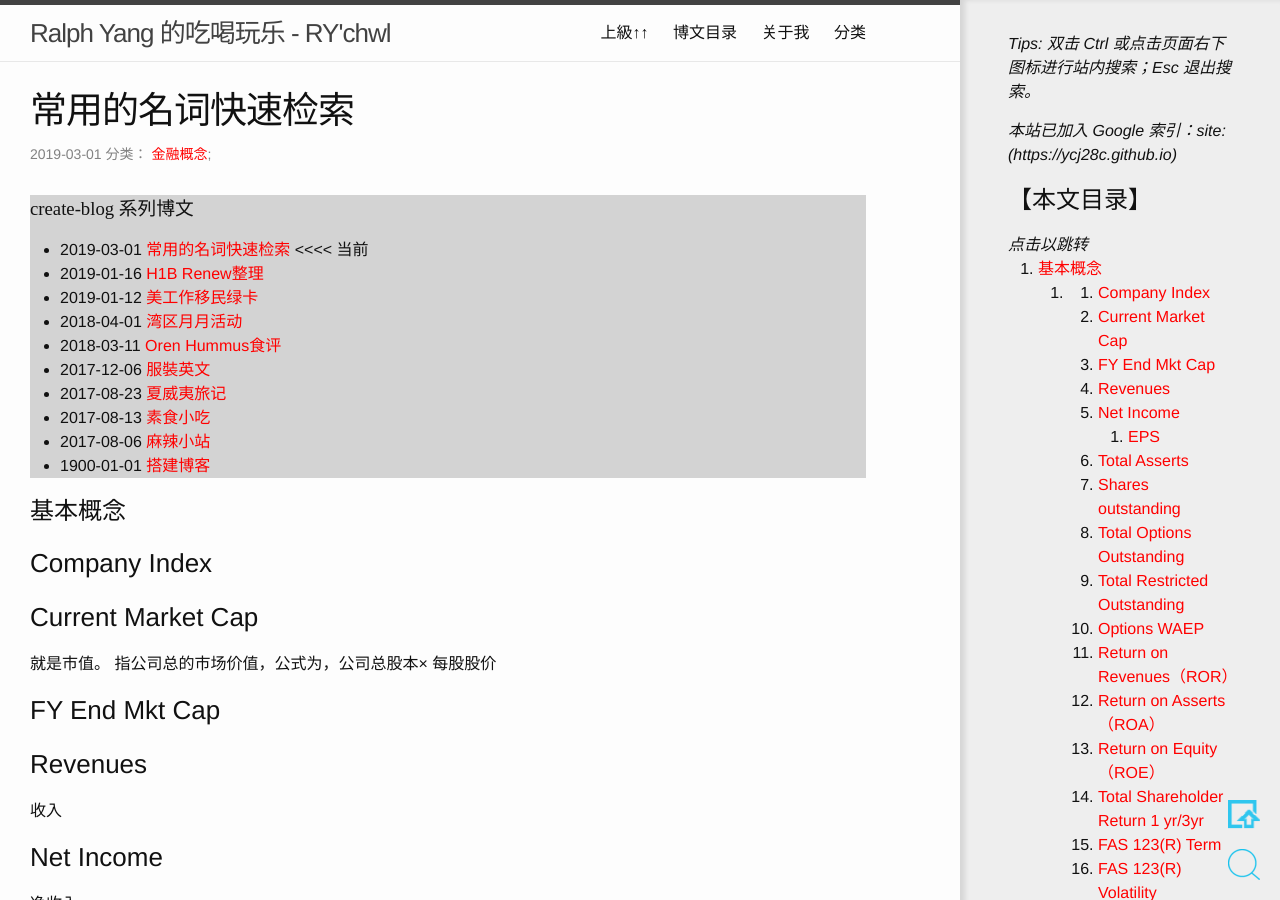
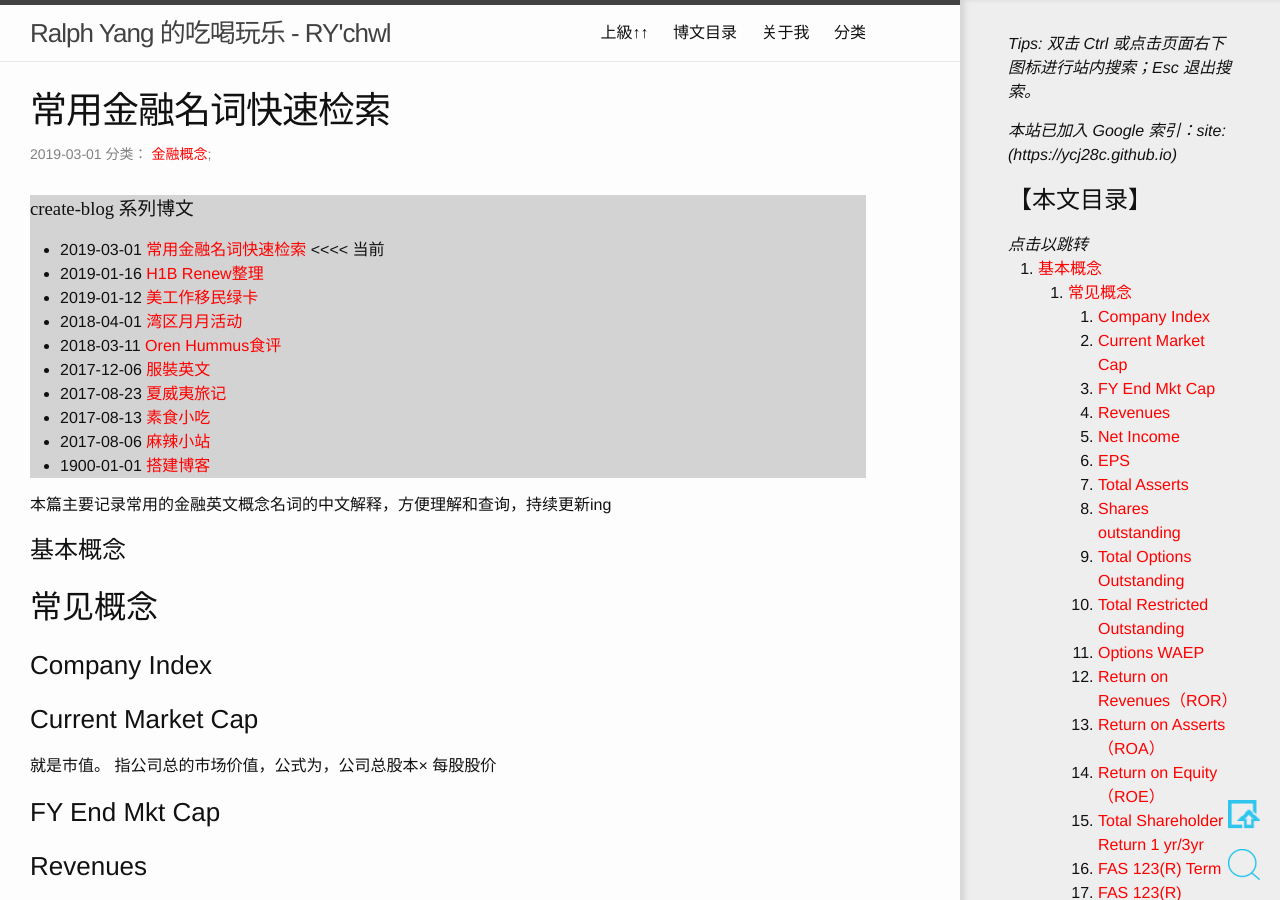
Before and after one commit to ycj28c/lifeblog, a Jekyll site: the page built from _posts/2019-03-01-financial-terms.md, in a window 1280 px wide and 900 px high. Built offline with Jekyll 4.4.1, drawn with Linux system fonts in a browser that asks for light colours; formulas are drawn with MathJax 3; comment, search, counter and statistics services are not loaded.

Commit message:
20190301_222526

```diff
--- a/_posts/2019-03-01-financial-terms.md
+++ b/_posts/2019-03-01-financial-terms.md
@@ -1,11 +1,15 @@
 ---
 layout: post
-title: 常用的名词快速检索
+title: 常用金融名词快速检索
 category: 金融概念
 tag: create-blog
 ---
 
+本篇主要记录常用的金融英文概念名词的中文解释，方便理解和查询，持续更新ing
+
 # 基本概念
+
+## 常见概念
 
 ### Company Index
 
@@ -20,7 +24,7 @@ tag: create-blog
 ### Net Income
 净收入
 
-#### EPS
+### EPS
 每股盈餘（英文：Earnings Per Share，EPS)，又称每股收益或每股盈利，是公司的獲利指標，對於有公開市場股票交易的公司而言，每股盈餘和公司的股價都有一定的聯動性，因此這也是公司現有股東與潛在投資人衡量公司獲利的關鍵要素之一。這詞彙經常出現於財經刊物或報章的財經版。每股盈餘＝稅後淨利／流通在外的普通股加權股數
 
 ### Total Asserts
```
